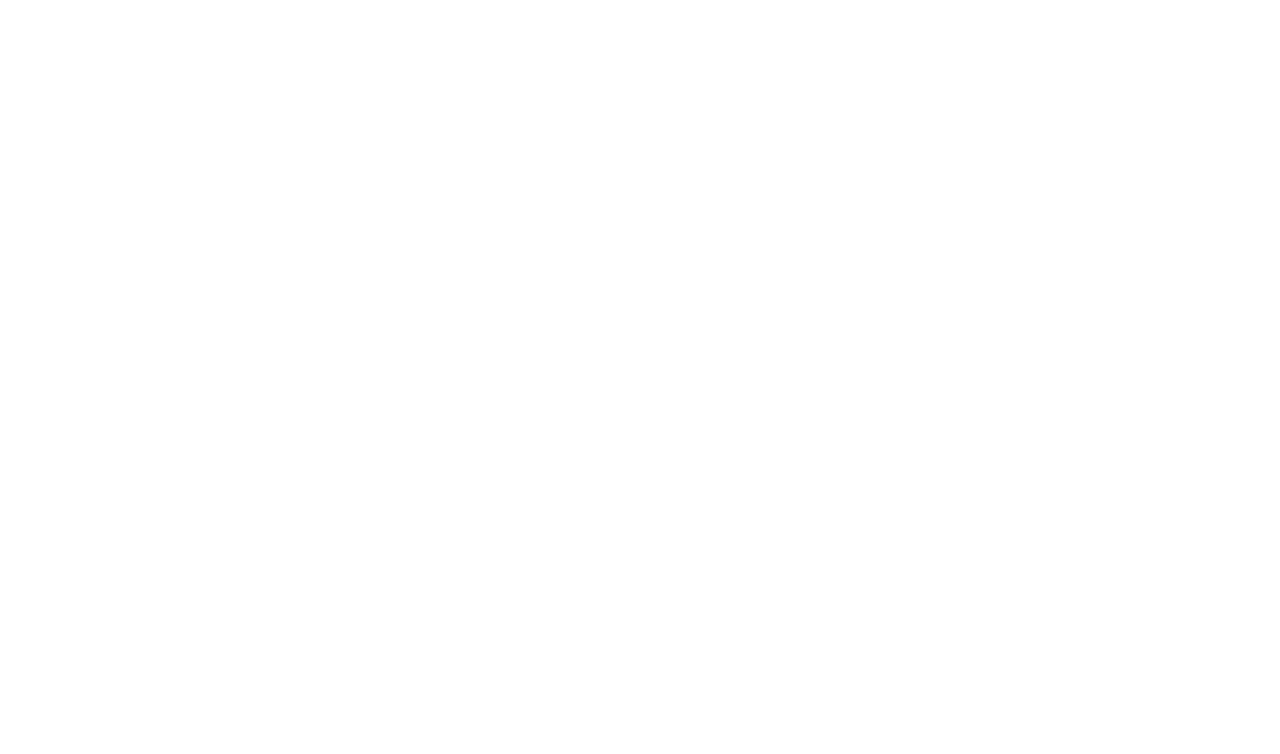
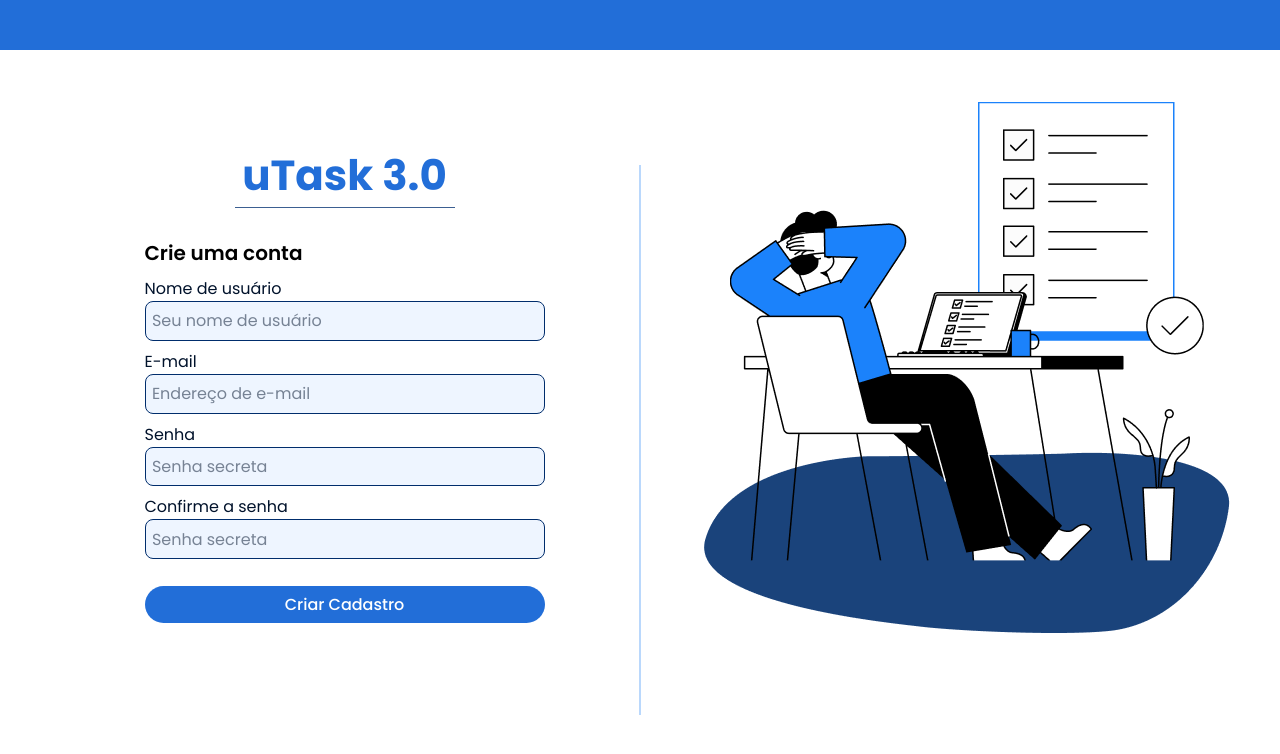
Before and after one commit to yasSayuri/Projeto-Trainee, a React (Vite) app: page /cadastro in a window 1280 px wide. Before the commit this address had no page. Shown: the top 754 px of the page. Built offline with nearby package versions, Linux system fonts and the light colour scheme.

Commit message:
tela cadastro

```diff
--- a/src/Router.tsx
+++ b/src/Router.tsx
@@ -1,11 +1,13 @@
 import { Routes, Route } from 'react-router-dom';
 import React from 'react';
 import { Login } from './pages/login';
+import { Cadastro } from './pages/cadastro';
 
 export function Router() {
   return (
     <Routes>
       <Route path="/" element={<Login />}></Route>
+      <Route path='/cadastro' element={<Cadastro />}></Route>
     </Routes>
   )
 }
--- /dev/null
+++ b/src/pages/cadastro/index.tsx
@@ -0,0 +1,45 @@
+import React from "react";
+import logo2 from '../../assets/cadIMG.png';
+import { CadastroContainer, CadastroContent, FormContainer, Header, Separator, SeparatorDesktop } from "./styles";
+import { Button } from "../../components/Button/button";
+
+export function Cadastro(){
+    return(
+        <>
+        <Header />
+        <CadastroContainer>
+            <SeparatorDesktop />
+            <CadastroContent>
+                <h1>uTask 3.0</h1>
+                <Separator />
+                <form action="">
+                    <FormContainer>
+                        <h2>Crie uma conta</h2>
+                        <div>
+                            <label htmlFor="username">Nome de usuário</label>
+                            <input type="text" id="username" placeholder="Seu nome de usuário" required />
+                        </div>
+
+                        <div>
+                            <label htmlFor="email">E-mail</label>
+                            <input type="email" id="email" placeholder="Endereço de e-mail" required />
+                        </div>
+
+                        <div>
+                            <label htmlFor="password">Senha</label>
+                            <input type="password" id="password" placeholder="Senha secreta" required />
+                        </div>
+
+                        <div>
+                            <label htmlFor="confirm-password">Confirme a senha</label>
+                            <input type="password" id="confirm-password" placeholder="Senha secreta" required />
+                        </div>
+                    </FormContainer>
+                </form>
+                <Button width="100%">Criar Cadastro</Button>
+            </CadastroContent>
+            <img src={logo2} alt="pessoa sentada na frente do computador" />
+        </CadastroContainer>
+        </>
+    )
+}
--- /dev/null
+++ b/src/pages/cadastro/styles.tsx
@@ -0,0 +1,135 @@
+import styled from "styled-components";
+import React from "react";
+
+export const Header = styled.header`
+  display: flex;
+  height: 50px;
+  background-color: ${(props) => props.theme['blue-2']};
+`;
+
+export const Separator = styled.div`
+  width: 55%;
+  max-width: 400px;
+  height: 1.2px;
+  background-color: #3B5F91;
+  margin-bottom: 30px;
+
+`;
+
+export const SeparatorDesktop = styled.div`
+    width: 2px;
+    background-color: #9CC7FBB2;
+    height: 550px;
+    display: none;
+    position: absolute;
+    top: 55%;
+    left: 50%;
+    transform: translate(-50%, -50%);
+
+    @media (min-width: 768px) {
+        display: block;
+        margin: 0;
+    }
+`;
+
+
+export const CadastroContainer = styled.main`
+  display: flex;
+  flex-direction: column;
+  justify-content: center;
+  align-items: center;
+  padding: 2rem;
+
+  img {
+    display: none;
+    max-width: 580px;
+  }
+
+  @media (min-width: 768px) {
+    flex-direction: row;
+    align-items: center;
+    justify-content: center;
+
+    img {
+      display: block;
+      margin-right: 3rem;
+      transform: translateX(150px);
+      margin-top: 20px;
+    }
+  }
+`;
+
+export const CadastroContent = styled.div`
+  display: flex;
+  flex-direction: column;
+  align-items: center;
+  overflow: hidden;
+
+  h1 {
+    color: ${(props) => props.theme['blue-2']};
+    font-weight: 700;
+    font-size: 2.625rem;
+  }
+
+  form {
+    display: flex;
+    flex-direction: column;
+    width: 100%;
+    max-width: 400px;
+  }
+
+  @media (min-width: 768px) {
+    h1{
+       margin-top: -10px;
+    }
+  }
+`;
+
+export const FormContainer = styled.div`
+    display: flex;
+    flex-direction: column;
+    gap: 0.5rem;
+
+    h2{
+        font-weight: 600;
+        font-size: 1.25rem;
+    }
+
+    label {
+      font-weight: 400;
+      font-size: 1rem;
+      color: ${(props) => props.theme['blue-6']};
+      margin-bottom: 0.5rem;
+      width: 100%;
+    }
+
+    input {
+      padding: 0.4rem;
+      width: 280px;
+      font-size: 1rem;
+      border: 0.01px solid #002D6C;
+      border-radius: 8px;
+      background-color: ${(props) => props.theme['blue-7']};
+
+      &::placeholder {
+        color: ${(props) => props.theme['blue-6']};
+        opacity: 0.5;
+      }
+
+    }
+
+    @media (min-width: 768px) {
+        display: flex;
+        flex-direction: column;
+        align-items: flex-start;
+        max-width: 500px;
+
+    label {
+      margin-bottom: 0.75rem;
+    }
+
+    input{
+        width: 400px;
+    }
+  }
+`;
--- a/src/styles/themes/global.ts
+++ b/src/styles/themes/global.ts
@@ -1,13 +1,18 @@
 import { createGlobalStyle } from "styled-components";
 
 export const GlobalStyle = createGlobalStyle`
-    *{
+    * {
         margin: 0;
         padding: 0;
         box-sizing: border-box;
     }
 
-    body, input, textarea, button{
+    html, body, #root {
+        height: 100%;
+        overflow-x: hidden;
+    }
+
+    body, input, textarea, button {
         font-family: 'Poppins', sans-serif;
         font-weight: 400;
         font-size: 1rem;
```
Also changed, not shown: src/assets/cadIMG.png (added).
